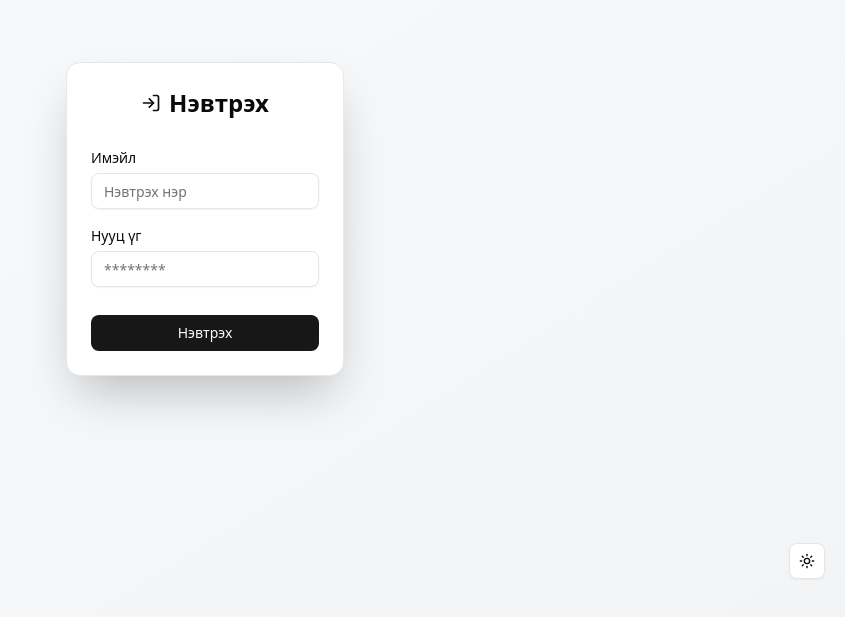
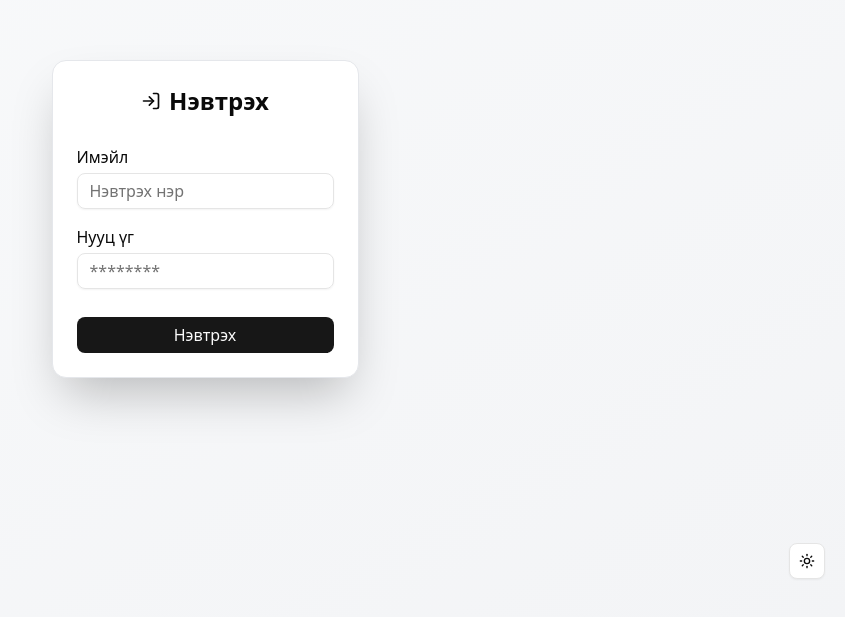
Before and after one commit to Ganzorig2022/vendor-nextjs15, a Next.js app: page /login in a window 1280 px wide. Shown: the part 181-798 px from the top of the page, without its empty margins (435-1280 px from the left). Built offline with nearby package versions, Linux system fonts and the light colour scheme; no server answers.

Commit message:
tailwind v4

```diff
--- a/src/styles/globals.css
+++ b/src/styles/globals.css
@@ -41,6 +41,50 @@
   --radius-md: calc(var(--radius) - 2px);
   --radius-lg: var(--radius);
   --radius-xl: calc(var(--radius) + 4px);
+  /* CUSTOM VARIABLES. According to latest v4 docs. */
+  --color-qpay-primary: #202754;
+  --color-qpay-secondary: #0e29a2;
+  --color-text-title: #74788d;
+  --color-text-main: #495057;
+  --color-merchant: #ff4d4f;
+  --color-invoice: #0088fe;
+  --color-sms: #ff8042;
+  --color-menu-hover: #8c9bc036;
+  --color-body-background: #f8f9fa;
+  --color-success: #00c9a7;
+  --color-purchase: #0958d9;
+  --color-transfer: #08979c;
+  --color-payment: #d46b08;
+  --color-government: #531dab;
+  --color-info: #009efa;
+  --color-warning: #f1b44c;
+    /* 🔘 BORDER RADIUS */
+  --radius-lg: var(--radius);
+  --radius-md: calc(var(--radius) - 2px);
+  --radius-sm: calc(var(--radius) - 4px);
+
+  /* 🔤 FONT SIZE (Tailwind format: font-size / line-height) */
+  --text-xxs: 10px / 12px;
+  --text-xs: 12px / 16px;
+  --text-sm: 14px / 20px;
+  --text-base: 16px / 24px;
+  --text-lg: 20px / 28px;
+  --text-xl: 24px / 32px;
+
+  /* ⚙️ FLEX */
+  --flex-2: 1 1 50%;
+
+  /* 🌫️ SHADOWS */
+  --shadow-cardShadow: 0px 5px 10px -4px rgba(0,0,0,0.1);
+  --shadow-cardShadow1: rgba(0, 0, 0, 0.12) 0px 1px 3px,
+                        rgba(0, 0, 0, 0.24) 0px 1px 2px;
+  --shadow-modalShadow: rgba(0, 0, 0, 0.25) 0px 14px 28px,
+                        rgba(0, 0, 0, 0.22) 0px 10px 10px;
+
+  /* 🌀 ANIMATIONS */
+  --animate-accordion-down: accordion-down 0.2s ease-out;
+  --animate-accordion-up: accordion-up 0.2s ease-out;
+  --animate-spin-once: spin-once 1s ease-in-out;
 }
 
 :root {
```
Also changed, not shown: src/app/(protected)/page.tsx (+6 -6 lines).
